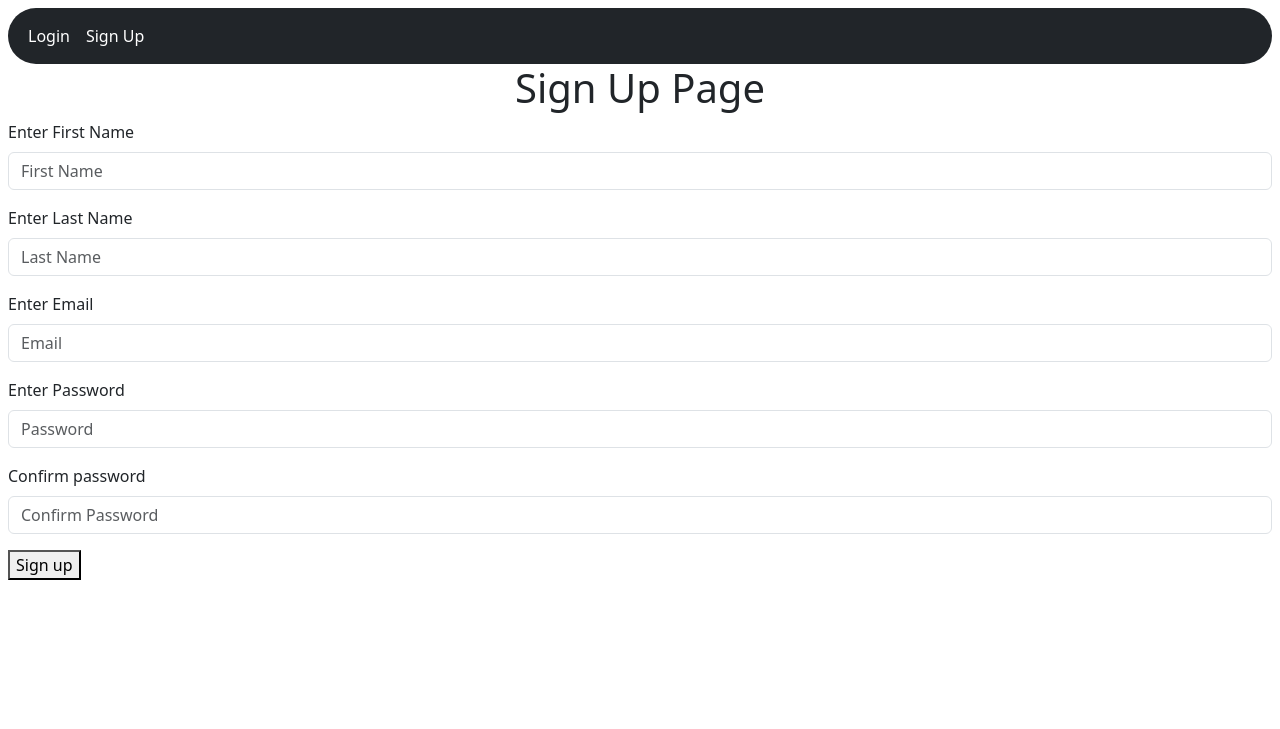
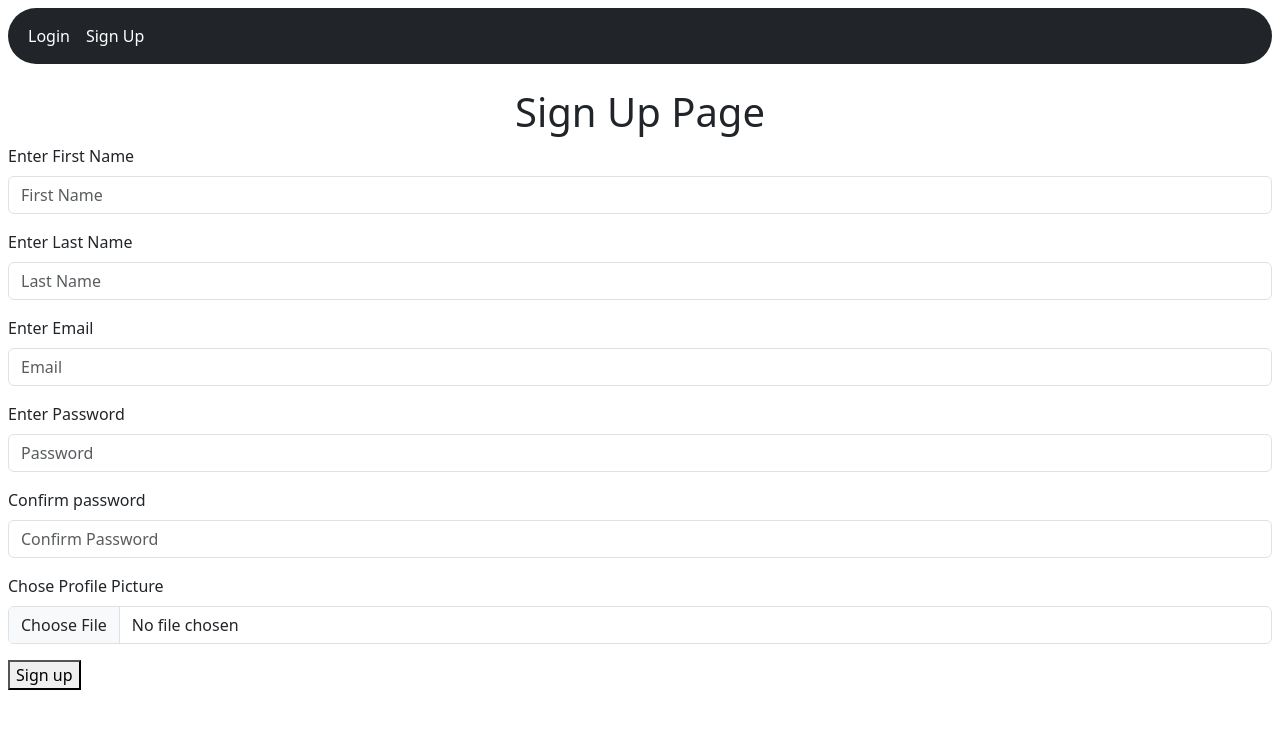
Before and after one commit to Umarpython001/Full-stack-web-app., a Flask app: page /sign_up in a window 1280 px wide. Shown: the top 729 px of the page. Run offline with Flask 3, Linux system fonts and the light colour scheme.

Commit message:
I am not sure of where I left off but I move.

```diff
--- a/app.py
+++ b/app.py
@@ -3,6 +3,5 @@ from website import create_app
 
 app = create_app()
 
-
 if __name__ == "__main__":
     app.run(debug = True, host = "0.0.0.0")
--- a/static/css/style_sheet.css
+++ /dev/null
@@ -1,5 +0,0 @@
-#navbar{
-
-    border-radius: 23em;
-
-}
--- a/website/__init__.py
+++ b/website/__init__.py
@@ -26,6 +26,7 @@ def create_app():
     app.config["SQLALCHEMY_DATABASE_URI"] = "sqlite:///database.db"
 
 
+
     db.init_app(app)
 
     from .views import views
@@ -46,7 +47,6 @@ def create_app():
         person = User.query.get_or_404(int(id))
         return person
 
-
-    print(app.url_map)
+    create_db(app)
 
     return app
--- a/website/auth.py
+++ b/website/auth.py
@@ -1,9 +1,65 @@
-from flask import Blueprint, render_template, redirect, request, flash, url_for
+from flask import Blueprint, render_template, redirect, request, flash, url_for, current_app
 from werkzeug.security import generate_password_hash, check_password_hash
 from flask_login import login_user, logout_user, current_user, login_required
 from .models import User, Task
 from . import db
+import uuid
+import os
 
+
+
+def checkFile(name: str) -> bool:
+    allowed = {"png", "gif", "jpg", "jpeg", "avif", "webp"}
+    if "." in set(name):
+        diff = name.split(".")
+
+        if len(diff) == 2:
+
+            name, ext = diff[0], diff[1]
+
+            if ext.lower() in allowed:
+
+                return True
+
+            return False
+        return False
+    return False
+
+def checkUserConditions(firstName, lastName, email, password1, password2):
+
+    user = User.query.filter_by(email = email).first()
+
+    if user:
+        flash("Email already exists", category="error")
+        return redirect(url_for("auth.sign_up"))
+
+    if len(firstName) < 2:
+        flash("First name must be at least 2 characters", category='error')
+        return redirect(url_for("auth.sign_up"))
+
+    elif len(lastName) < 2:
+        flash("Last name must be at least 2 characters", category='error')
+        return redirect(url_for("auth.sign_up"))
+
+    elif ("." not in email) or ("@" not in email) or (len(email) < 2):
+        flash("Invalid email", category='error')
+        return redirect(url_for("auth.sign_up"))
+
+    elif len(password1) < 7:
+        flash("Password must be at least 7 characters", category='error')
+        return redirect(url_for("auth.sign_up"))
+
+    elif password1 != password2:
+        flash("Passwords must match", category='error')
+        return redirect(url_for("auth.sign_up"))
+
+    user = User(email = email,
+                firstName = firstName,
+                lastName=lastName,
+                password = generate_password_hash(password1),
+                )
+
+    return user
 
 auth = Blueprint("auth", __name__)
 
@@ -33,6 +89,7 @@ def login():
 
                 if check_password_hash(pwhash=user.password, password=password):
                     if login_user(user=user, remember=True):
+                        flash("Logged in successfully", category="success")
                         return redirect(f"/user/<{user.id}>/home")
                     else:
                         flash("Wrong password", category="error")
@@ -56,6 +113,13 @@ def login():
 def sign_up():
 
     if request.method == "POST":
+
+        """
+            First check for all the compulsory requirements and if they are all met, create the user instance.
+            Then check all optional user information, if they are given, just adjust the user instance with dot notation.
+            Eg, user.optional_info = some_data
+        """
+
         firstName = request.form["firstName"].strip()
 
         lastName = request.form["lastName"].strip()
@@ -66,42 +130,42 @@ def sign_up():
 
         password2 = request.form["password2"].strip()
 
-        user = User.query.filter_by(email = email).first()
+        profilePic = request.files["profilePic"]
 
-        if user:
-            flash("Email already exists", category="error")
-            return redirect(url_for("auth.sign_up"))
+        user = checkUserConditions(firstName, lastName, email, password1, password2)
 
-        if len(firstName) < 2:
-            flash("First name must be at least 2 characters", category='error')
-            return redirect(url_for("auth.sign_up"))
 
-        elif len(lastName) < 2:
-            flash("Last name must be at least 2 characters", category='error')
-            return redirect(url_for("auth.sign_up"))
+        if profilePic:
+            if not checkFile(profilePic.filename): #If the picture is of an invalid format
+                flash("Profile picture is of invalid format", category='success')
+                return redirect(url_for("auth.sign_up"))
 
-        elif ("." not in email) or ("@" not in email) or (len(email) < 2):
-            flash("Invalid email", category='error')
-            return redirect(url_for("auth.sign_up"))
+            """
+                Here we process the file given as the PFP.
+                Get the file.
+                Generaate a unique file naem for that file.
+                Save it to the destination folder.
+                Add it to the user model.
+            """
+            name, ext = profilePic.filename.rsplit(".", 1) #Split the file into the name and its extension
 
-        elif len(password1) < 7:
-            flash("Password must be at least 7 characters", category='error')
-            return redirect(url_for("auth.sign_up"))
+            unique_file_name = f"{uuid.uuid4().hex}.{ext}" #Generates a unique file name for that file.
 
-        elif password1 != password2:
-            flash("Passwords must match", category='error')
-            return redirect(url_for("auth.sign_up"))
+            filePath = os.path.join(current_app.root_path, "static", "uploads", "profile_pics", unique_file_name) #Create a full file path for the image
 
-        else:
-            user = User(email = email, firstName = firstName, lastName=lastName, password = generate_password_hash(password1))
+            profilePic.save(filePath) #Stores the image in the destination folder with the full file path(folder name + unique name generated).
 
-            db.session.add(user)
-            db.session.commit()
-            login_user(user, remember=True)
+            user.profilePic = filePath
 
-            flash("Account created successfully", category="success")
 
-            return redirect(f"/user/<{user.id}>/home")
+
+        db.session.add(user)
+        db.session.commit()
+        login_user(user, remember=True)
+
+        flash("Account created successfully", category="success")
+
+        return redirect(f"/user/<{user.id}>/home")
     else:
         return render_template("sign_up.html")
 
@@ -112,4 +176,5 @@ def sign_up():
 @login_required
 def logout():
     logout_user()
+    flash("Logged out successfully", category="success")
     return redirect("/login")
--- a/website/models.py
+++ b/website/models.py
@@ -1,7 +1,6 @@
 from . import db
+from flask_login import UserMixin
 
-
-from flask_login import UserMixin
 
 
 class User(db.Model, UserMixin):
@@ -14,6 +13,8 @@ class User(db.Model, UserMixin):
     lastName = db.Column(db.String(150))
 
     password = db.Column(db.String(250))
+
+    profilePic = db.Column(db.String(250), nullable=True, default="default_image_headshot.png")
 
     tasks = db.relationship("Task")
 
--- /dev/null
+++ b/website/static/css/style_sheet.css
@@ -0,0 +1,13 @@
+body{
+    margin: 0;
+}
+
+.alert{
+    border-radius: 23em;
+}
+
+#navbar{
+
+    border-radius: 23em;
+
+}
--- /dev/null
+++ b/website/static/js/script.js
@@ -0,0 +1,12 @@
+
+
+const errorAlert  = document.getElementById("errorAlert")
+const successAlert = document.getElementById("successAlert")
+
+const errorClear = document.getElementById("errorClear")
+const successClear = document.getElementById("successClear")
+
+
+errorClear.onclick = () => errorAlert.style.display = "none"
+
+successClear.onclick = () => successAlert.style.display = "none"
--- a/website/templates/base.html
+++ b/website/templates/base.html
@@ -9,10 +9,10 @@
         crossorigin="anonymous">
 
     <link rel="stylesheet" href="{{ url_for('static', filename='css/style_sheet.css') }}">
+
     {% block title %}{% endblock %}
 </head>
 <body style="margin: 0.5em;">
-
 
     <nav class="navbar navbar-expand-lg navbar-dark bg-dark" id="navbar">
         <div class="container-fluid">
@@ -54,7 +54,7 @@
 
         </div>
 
-    </nav>
+    </nav><br>
 
     {% with messages = get_flashed_messages(with_categories=true) %}
 
@@ -64,21 +64,21 @@
 
                 {% if category=='error' %}
 
-                    <div class="alert alert-warning" role="alert">
+                    <div class="alert alert-warning" role="alert" id="successAlert">
 
                         {{ message }}
 
-                        <button class="close" type="button" data-dismiss="alert"><span aria-hidden="true">&times;</span></button>
+                        <button class="close" id="successClear" type="button" data-dismiss="alert"><span aria-hidden="true">&times;</span></button>
 
                     </div>
 
                 {% else %}
 
-                    <div class="alert alert-success" role="alert">
+                    <div class="alert alert-success" role="alert" id="errorAlert">
 
                         {{ message }}
 
-                        <button class="close" type="button" data-dismiss="alert"><span aria-hidden="true">&times;</span></button>
+                        <button class="close" id="errorClear" type="button" data-dismiss="alert"><span aria-hidden="true">&times;</span></button>
 
                     </div>
 
@@ -100,6 +100,7 @@
     <script src="https://cdn.jsdelivr.net/npm/bootstrap@5.3.8/dist/js/bootstrap.bundle.min.js" integrity="sha384-FKyoEForCGlyvwx9Hj09JcYn3nv7wiPVlz7YYwJrWVcXK/BmnVDxM+D2scQbITxI" crossorigin="anonymous"></script>
     <script src="https://cdn.jsdelivr.net/npm/@popperjs/core@2.11.8/dist/umd/popper.min.js" integrity="sha384-I7E8VVD/ismYTF4hNIPjVp/Zjvgyol6VFvRkX/vR+Vc4jQkC+hVqc2pM8ODewa9r" crossorigin="anonymous"></script>
     <script src="https://cdn.jsdelivr.net/npm/bootstrap@5.3.8/dist/js/bootstrap.min.js" integrity="sha384-G/EV+4j2dNv+tEPo3++6LCgdCROaejBqfUeNjuKAiuXbjrxilcCdDz6ZAVfHWe1Y" crossorigin="anonymous"></script>
+    <script src="{{ url_for('static', filename = 'js/script.js' ) }}"></script>
 
 </body>
 </html>
--- a/website/templates/login.html
+++ b/website/templates/login.html
@@ -28,6 +28,8 @@
 
     <button type="submit">Login</button>
 
-</form>
+</form><br>
+
+<p>Don't have an account? Sign up <a href="/sign_up">here</a>.</p>
 
 {% endblock %}
--- a/website/templates/profile.html
+++ b/website/templates/profile.html
@@ -6,7 +6,7 @@
 
 <div id="container" style="text-align: center;">
 
-    <img src="smth.png" alt="Profile Pic">
+    <img src='{{ current_user.profilePic }}' alt="Profile Pic">
 
     <h2>First name: {{ current_user.firstName }}</h2>
     <h4>Last name: {{ current_user.lastName }}</h4>
--- a/website/templates/sign_up.html
+++ b/website/templates/sign_up.html
@@ -13,7 +13,7 @@
     <div class="mb-3">
 
         <label for="firstName" class="form-label">Enter First Name</label>
-        <input type="text" name="firstName" id="firstName" placeholder="First Name" required class="form-control">
+        <input type="text" name="firstName" id="firstName" placeholder="First Name" class="form-control">
 
 
     </div>
@@ -23,7 +23,7 @@
     <div class="mb-3">
 
         <label for="lastName" class="form-label">Enter Last Name</label>
-        <input type="text" name="lastName" id="lastName" placeholder="Last Name" required class="form-control">
+        <input type="text" name="lastName" id="lastName" placeholder="Last Name" class="form-control">
 
     </div>
 
@@ -31,7 +31,7 @@
     <div class="mb-3">
 
         <label for="email" class="form-label">Enter Email</label>
-        <input type="email" name="email" id="email" placeholder="Email" required class="form-control">
+        <input type="email" name="email" id="email" placeholder="Email" class="form-control">
 
 
     </div>
@@ -40,7 +40,7 @@
     <div class="mb-3">
 
         <label for="password1" class="form-label">Enter Password</label>
-        <input type="password" name="password1" id="password1" placeholder="Password" required class="form-control">
+        <input type="password" name="password1" id="password1" placeholder="Password" class="form-control">
 
 
     </div>
@@ -50,10 +50,18 @@
     <div class="mb-3">
 
         <label for="password2" class="form-label">Confirm password</label>
-        <input type="password" name="password2" id="password2" placeholder="Confirm Password" required class="form-control">
+        <input type="password" name="password2" id="password2" placeholder="Confirm Password" class="form-control">
 
     </div>
 
+
+
+    <div class="mb-3">
+
+        <label for="profilePic" class="form-label">Chose Profile Picture</label>
+        <input type="file" name="profilePic" id="profilePic" accept="image/*" class="form-control">
+
+    </div>
 
 
     <button type="submit">Sign up</button>
```
Also changed, not shown: website/default_image_headshot.png (renamed from default_image_headshot.png), website/static/uploads/profile_pics/27e175fd03374ae2a428d9c8ace2914b.png (added).
